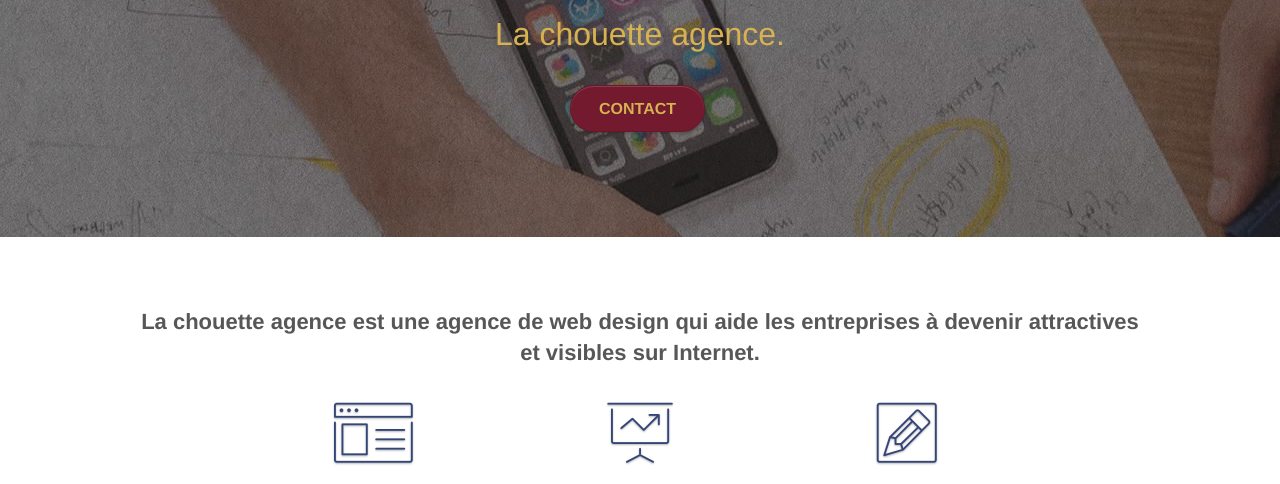
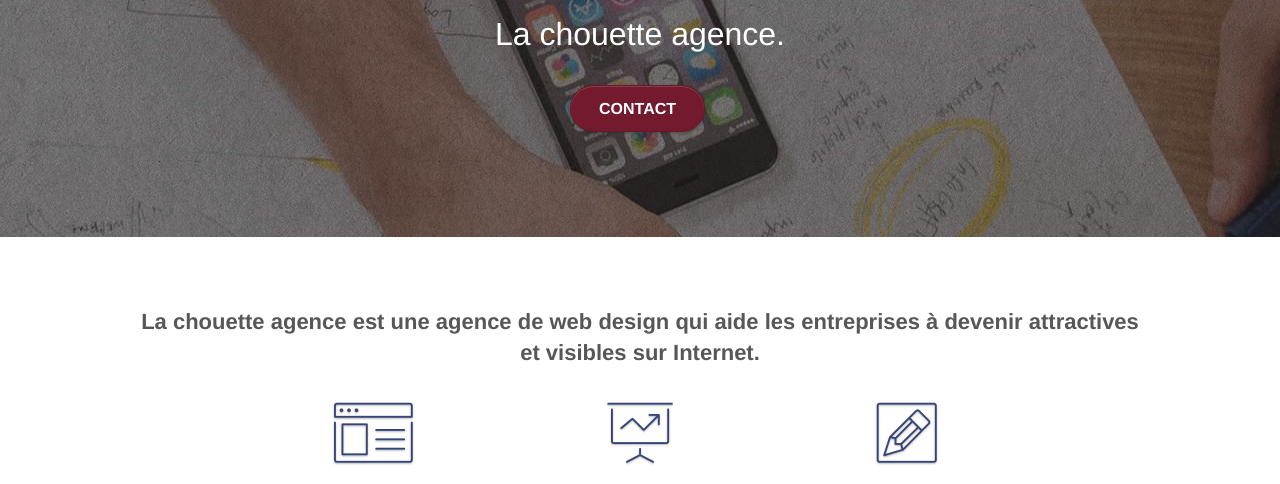
Before and after one commit to Remi-CA/La-chouette-agence, a plain HTML site: page index.html in a window 1280 px wide. Shown: the part 295-779 px from the top of the page. Drawn offline with Linux system fonts and the light colour scheme.

Commit message:
Change text color

```diff
--- a/style.css
+++ b/style.css
@@ -775,17 +775,17 @@ h4 {
 }
 
 .tc-white {
-    color: #D7B152!important;
+    color: white!important;
 }
 
 .btn-atomic-tangerine {
     background: #731A2F;
-    color: #D7B152!important;
+    color: white!important;
 }
 
 .btn-atomic-tangerine:hover {
     background: #581323!important;
-    color: #D7B152!important;
+    color: white!important;
 }
 
 .ltc-white {
```
